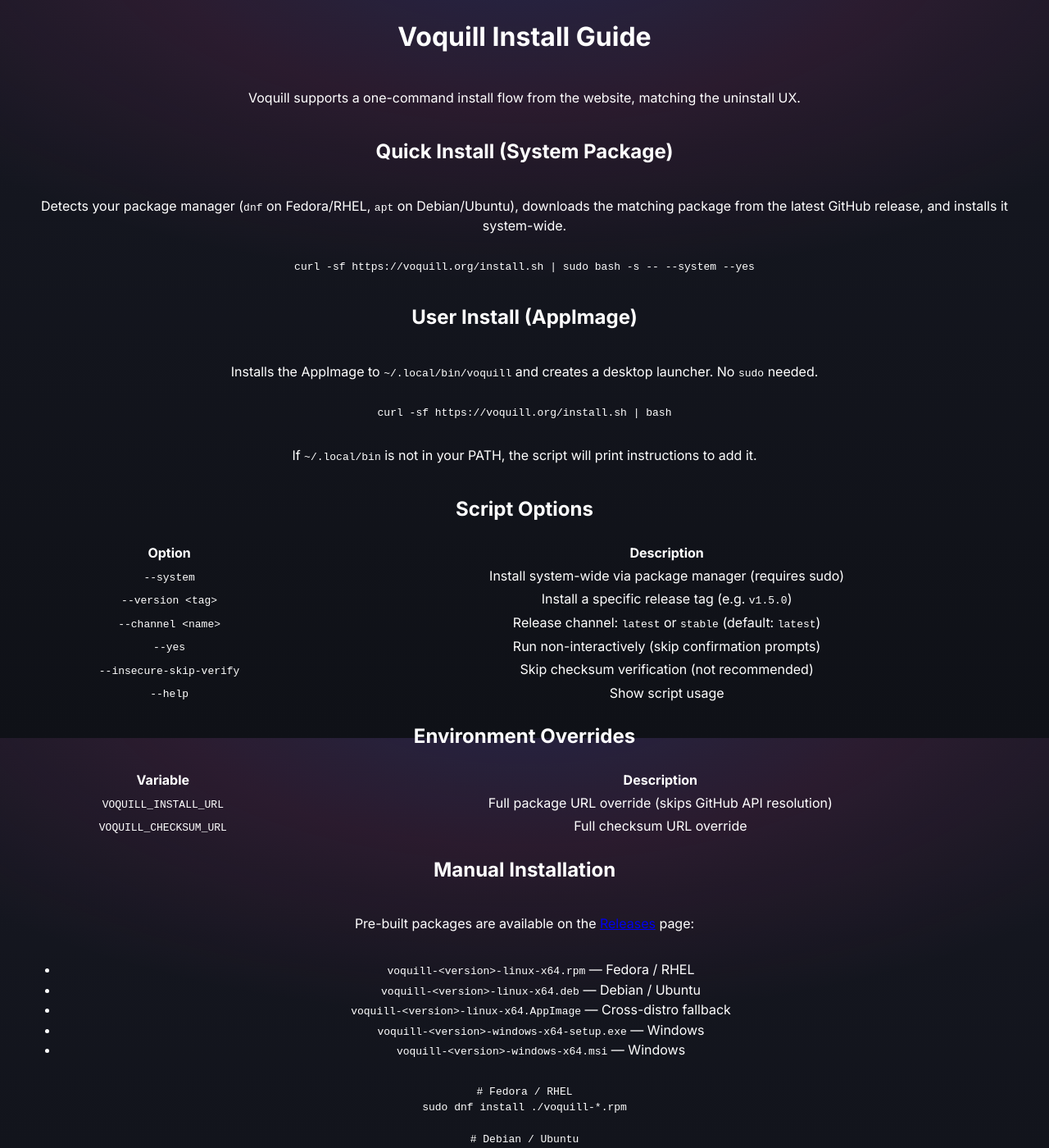
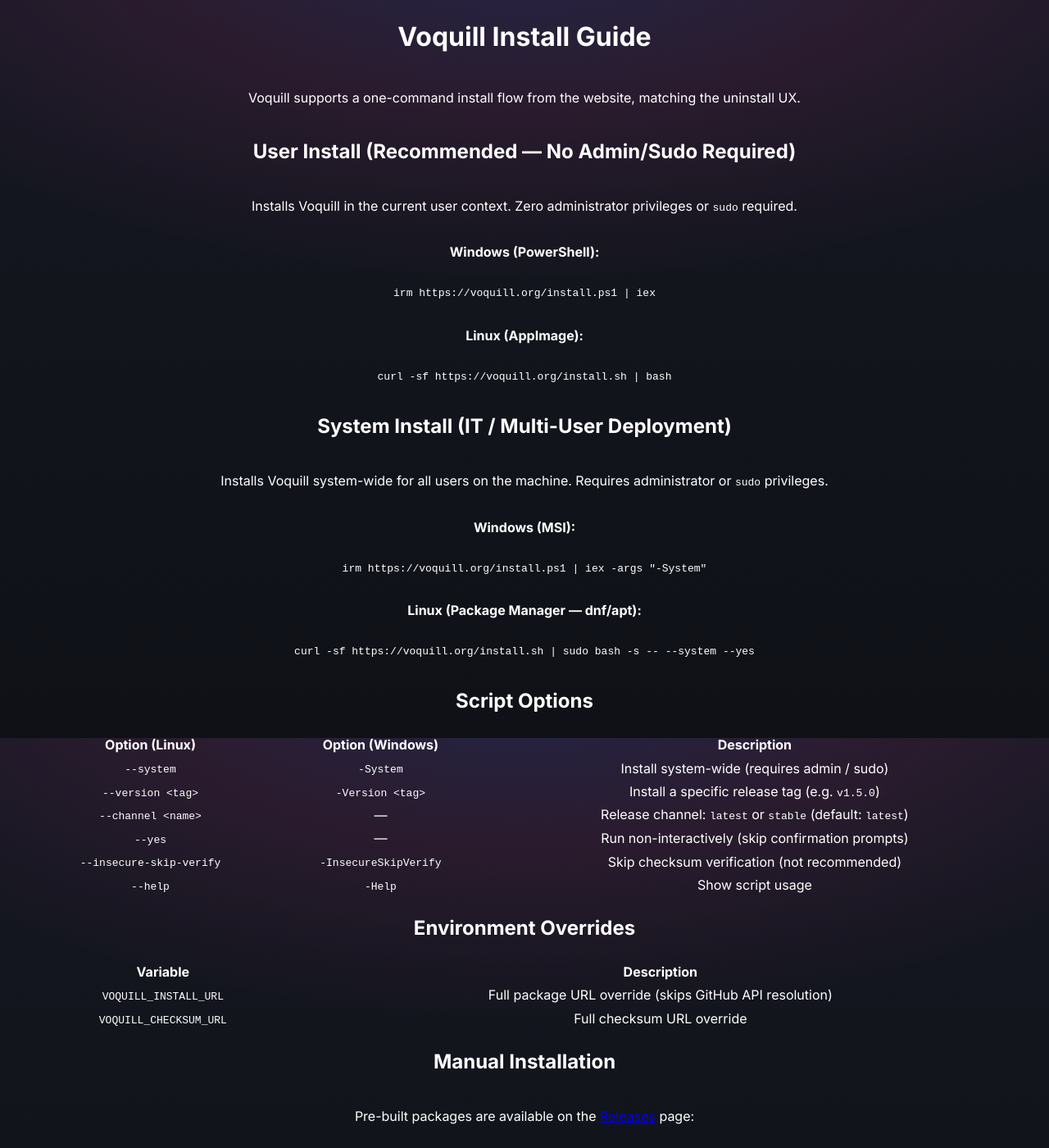
Before and after one commit to jackbrumley/voquill, a Jekyll site: the page built from docs/INSTALL.md, in a window 1280 px wide and 1400 px high. Shown: the whole window at 82% size. Built offline with Jekyll 4.4.1, drawn with Linux system fonts in a browser that asks for light colours.

Commit message:
feat(docs): default Windows installer to non-admin user setup.exe with optional -System MSI flag

````diff
--- a/docs/INSTALL.md
+++ b/docs/INSTALL.md
@@ -11,35 +11,44 @@
 
 Voquill supports a one-command install flow from the website, matching the uninstall UX.
 
-## Quick Install (System Package)
+## User Install (Recommended — No Admin/Sudo Required)
 
-Detects your package manager (`dnf` on Fedora/RHEL, `apt` on Debian/Ubuntu), downloads the matching
-package from the latest GitHub release, and installs it system-wide.
+Installs Voquill in the current user context. Zero administrator privileges or `sudo` required.
 
+**Windows (PowerShell):**
+```powershell
+irm https://voquill.org/install.ps1 | iex
+```
+
+**Linux (AppImage):**
+```bash
+curl -sf https://voquill.org/install.sh | bash
+```
+
+## System Install (IT / Multi-User Deployment)
+
+Installs Voquill system-wide for all users on the machine. Requires administrator or `sudo` privileges.
+
+**Windows (MSI):**
+```powershell
+irm https://voquill.org/install.ps1 | iex -args "-System"
+```
+
+**Linux (Package Manager — dnf/apt):**
 ```bash
 curl -sf https://voquill.org/install.sh | sudo bash -s -- --system --yes
 ```
 
-## User Install (AppImage)
-
-Installs the AppImage to `~/.local/bin/voquill` and creates a desktop launcher. No `sudo` needed.
-
-```bash
-curl -sf https://voquill.org/install.sh | bash
-```
-
-If `~/.local/bin` is not in your PATH, the script will print instructions to add it.
-
 ## Script Options
 
-| Option | Description |
-|--------|-------------|
-| `--system` | Install system-wide via package manager (requires sudo) |
-| `--version <tag>` | Install a specific release tag (e.g. `v1.5.0`) |
-| `--channel <name>` | Release channel: `latest` or `stable` (default: `latest`) |
-| `--yes` | Run non-interactively (skip confirmation prompts) |
-| `--insecure-skip-verify` | Skip checksum verification (not recommended) |
-| `--help` | Show script usage |
+| Option (Linux) | Option (Windows) | Description |
+|----------------|------------------|-------------|
+| `--system` | `-System` | Install system-wide (requires admin / sudo) |
+| `--version <tag>` | `-Version <tag>` | Install a specific release tag (e.g. `v1.5.0`) |
+| `--channel <name>` | — | Release channel: `latest` or `stable` (default: `latest`) |
+| `--yes` | — | Run non-interactively (skip confirmation prompts) |
+| `--insecure-skip-verify` | `-InsecureSkipVerify` | Skip checksum verification (not recommended) |
+| `--help` | `-Help` | Show script usage |
 
 ## Environment Overrides
 
````
Also changed, not shown: docs/assets/install-widget.js (+10 -6 lines), 1 other file.
